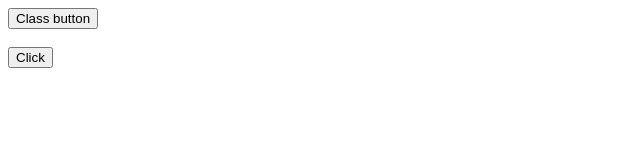
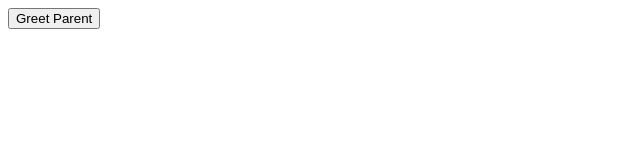
Before and after one commit to Syed-Sadman/Codev-React, a React (Create React App) app: page / in a window 1280 px wide. Shown: the top 160 px of the page, without its empty margins (0-640 px from the left). Built offline with nearby package versions, Linux system fonts and the light colour scheme.

Commit message:
parent child comp init

```diff
--- a/src/App.js
+++ b/src/App.js
@@ -2,14 +2,16 @@
 // import Msg from './comp/Message'
 // import Count from './comp/Count'
 // import Greet from './comp/Gree'
-import ClsClick from './comp/ClsClick'
-import FuncClick from './comp/FuncClick'
+// import ClsClick from './comp/ClsClick'
+// import FuncClick from './comp/FuncClick'
+import ParentComponent from './comp/ParentComponent'
 function App(){
   return(
     <div>
-      <ClsClick/>
+      {/* <ClsClick/>
       <br></br>
-      <FuncClick/>
+      <FuncClick/> */}
+    <ParentComponent/>
     </div>
   );
 }
--- /dev/null
+++ b/src/comp/ChildComponent.js
@@ -0,0 +1,11 @@
+import React from 'react'
+
+function ChildComponent() {
+    return (
+        <div>
+            <button>Greet Parent</button>
+        </div>
+    )
+}
+
+export default ChildComponent;
--- a/src/comp/ClsClick.js
+++ b/src/comp/ClsClick.js
@@ -1,16 +1,27 @@
 import React from 'react'
 
 class ClsClick extends React.Component {
-    handleClick=()=>{
-        console.log('Class button clicked')
+    constructor(props){
+        super(props);
+        this.state={
+            name :' Hello Sadman'
+        }
+      //  this.handleClick=this.handleClick.bind(this)  //binding in the constructor is the ideal way rather than using arrow function on the render method or in the method add in line 12
+    }
+    handleClick=()=>{                       // this is class property feature // handleClick is a class property
+        this.setState({
+            name :'Sabbir clicked the button'
+        });
     }
     render() {
+        const {name}=this.state
         return (
             <div>
+                <h1>{name}</h1>
                 <button onClick={this.handleClick}>Class button</button>
             </div>
         )
     }
 }
 
-export default ClsClick
+export default ClsClick;
--- /dev/null
+++ b/src/comp/ParentComponent.js
@@ -0,0 +1,26 @@
+import React, { Component } from 'react'
+import ChildComponent from './ChildComponent';
+class ParentComponent extends Component {
+    constructor(props) {
+        super(props)
+
+        this.state = {
+             parentName : 'Parent'
+        }
+        this.greetParent=this.greetParent.bind(this);
+    }
+
+    greetParent(){
+        alert(`hello ${this.state.parentName}`);
+    }
+
+    render() {
+        return (
+            <div>
+                <ChildComponent/>
+            </div>
+        )
+    }
+}
+
+export default ParentComponent
```
